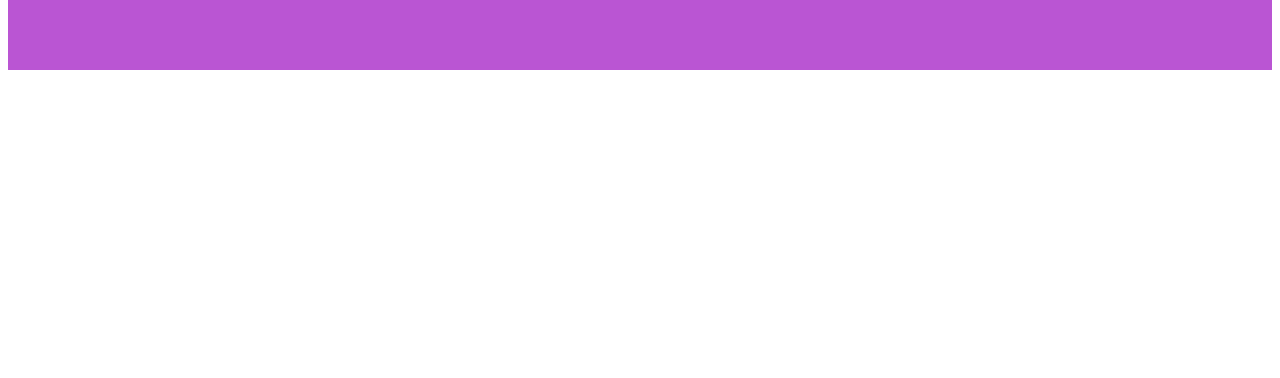
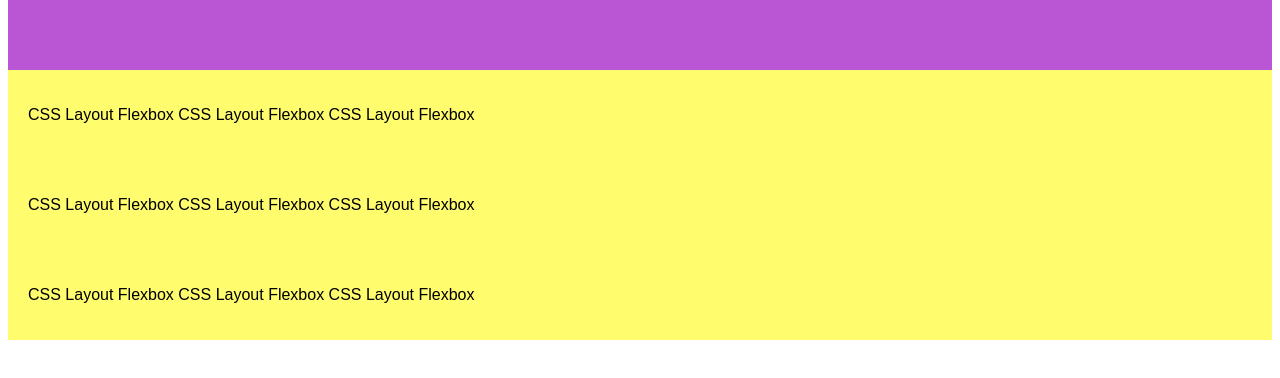
Before and after one commit to SiarheiNeparka/music_school_site_project, a plain HTML site: page index.html in a window 1280 px wide. Shown: the part 206-584 px from the top of the page. Drawn offline with Linux system fonts and the light colour scheme.

Commit message:
change index.html file (add articles)

```diff
--- a/index.html
+++ b/index.html
@@ -17,6 +17,12 @@
             font-size: 35px;
             color: darkmagenta;
         }
+
+        /* Style the navigation menu */
+        article {
+            background: rgb(255, 253, 110);
+            padding: 20px;
+        }
     </style>
 </head>
 
@@ -26,6 +32,16 @@
     <header>
         <h2>Музыкальная школа</h2>
     </header>
+
+    <article>
+        <p>CSS Layout Flexbox CSS Layout Flexbox CSS Layout Flexbox</p>
+    </article>
+    <article>
+        <p>CSS Layout Flexbox CSS Layout Flexbox CSS Layout Flexbox</p>
+    </article>
+    <article>
+        <p>CSS Layout Flexbox CSS Layout Flexbox CSS Layout Flexbox</p>
+    </article>
 </body>
 
 </html>
```
